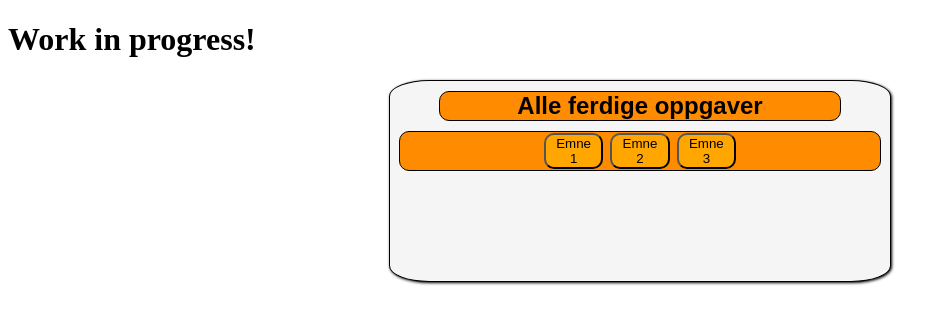
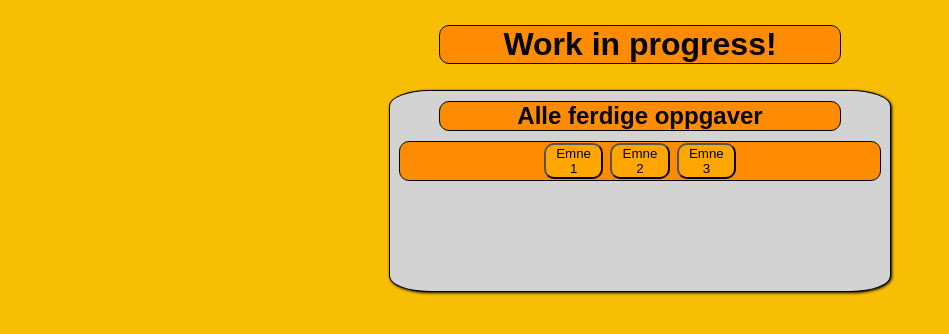
Before and after one commit to Sonsim/GETTasks, a plain HTML site: page index.html in a window 1280 px wide. Shown: the whole page, without its empty margins (0-949 px from the left). Drawn offline with Linux system fonts and the light colour scheme.

Commit message:
ChangedMainCSS

```diff
--- a/index.html
+++ b/index.html
@@ -7,7 +7,7 @@
     <link rel="stylesheet" href="styles.css">
 
 </head>
-<body>
+<body class="mainpage">
   <div id="mainpage">
 
   </div>
--- a/script.js
+++ b/script.js
@@ -10,7 +10,7 @@ Updateview();
 
 function Updateview(){
         Showpage.innerHTML += /*HTML*/ `
-        <h1>Work in progress!</h1>
+        <h1 class="header">Work in progress!</h1>
         <div class="backbox" id="box">
         <h2 class="header">Alle ferdige oppgaver</h2>
         <div  id="entirepage"  class="AllSubjects">
--- a/styles.css
+++ b/styles.css
@@ -55,7 +55,7 @@
     height: 90%;
 }
 .backbox{
-    background-color: whitesmoke;
+    background-color: lightgrey;
     border: black 1px groove;
     width: 500px;
     height: 200px;
@@ -64,3 +64,6 @@
     border-radius: 8%;
 
 }
+.mainpage {
+    background-color:rgb(247, 190, 4);
+}
```
